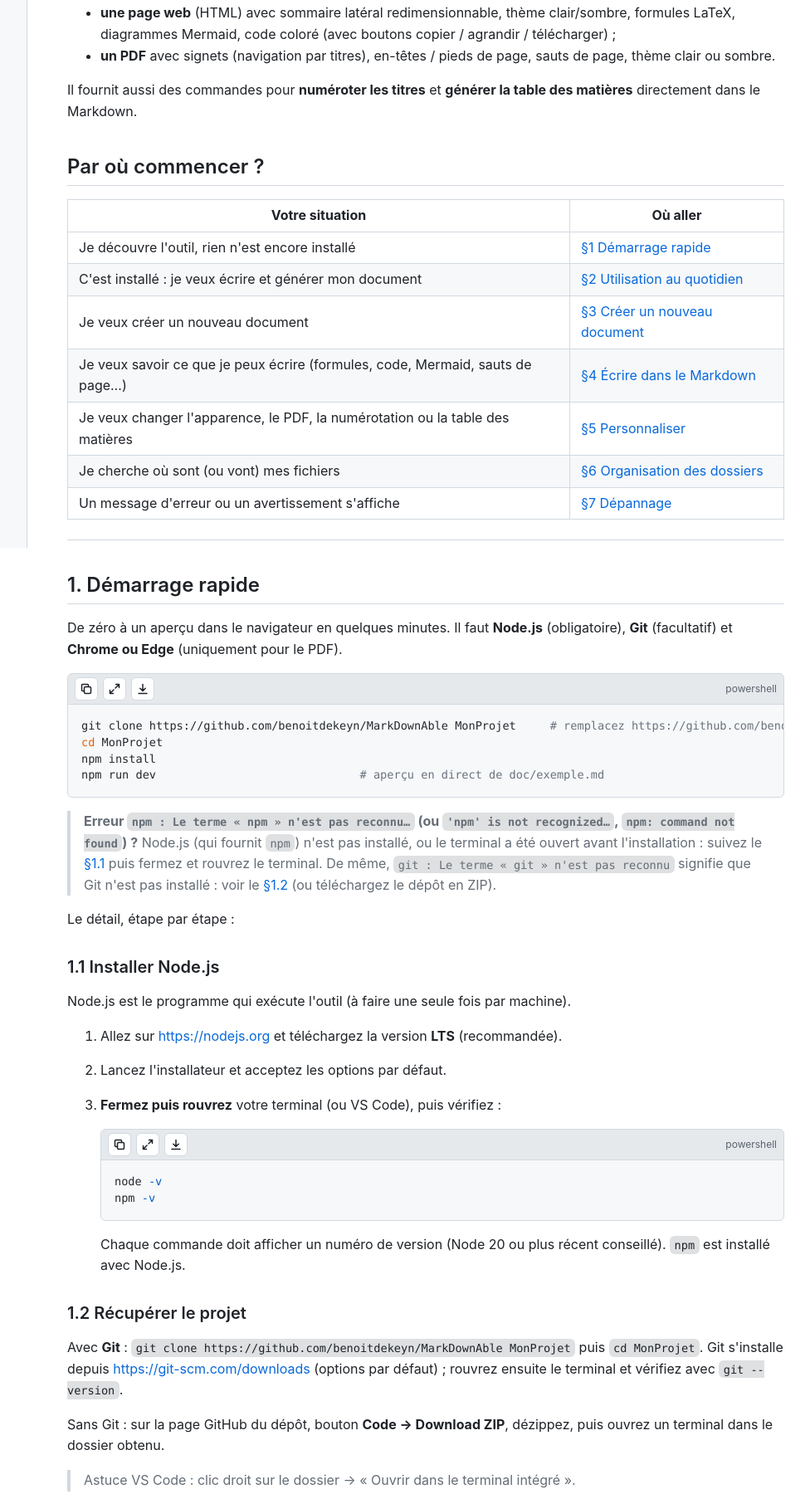
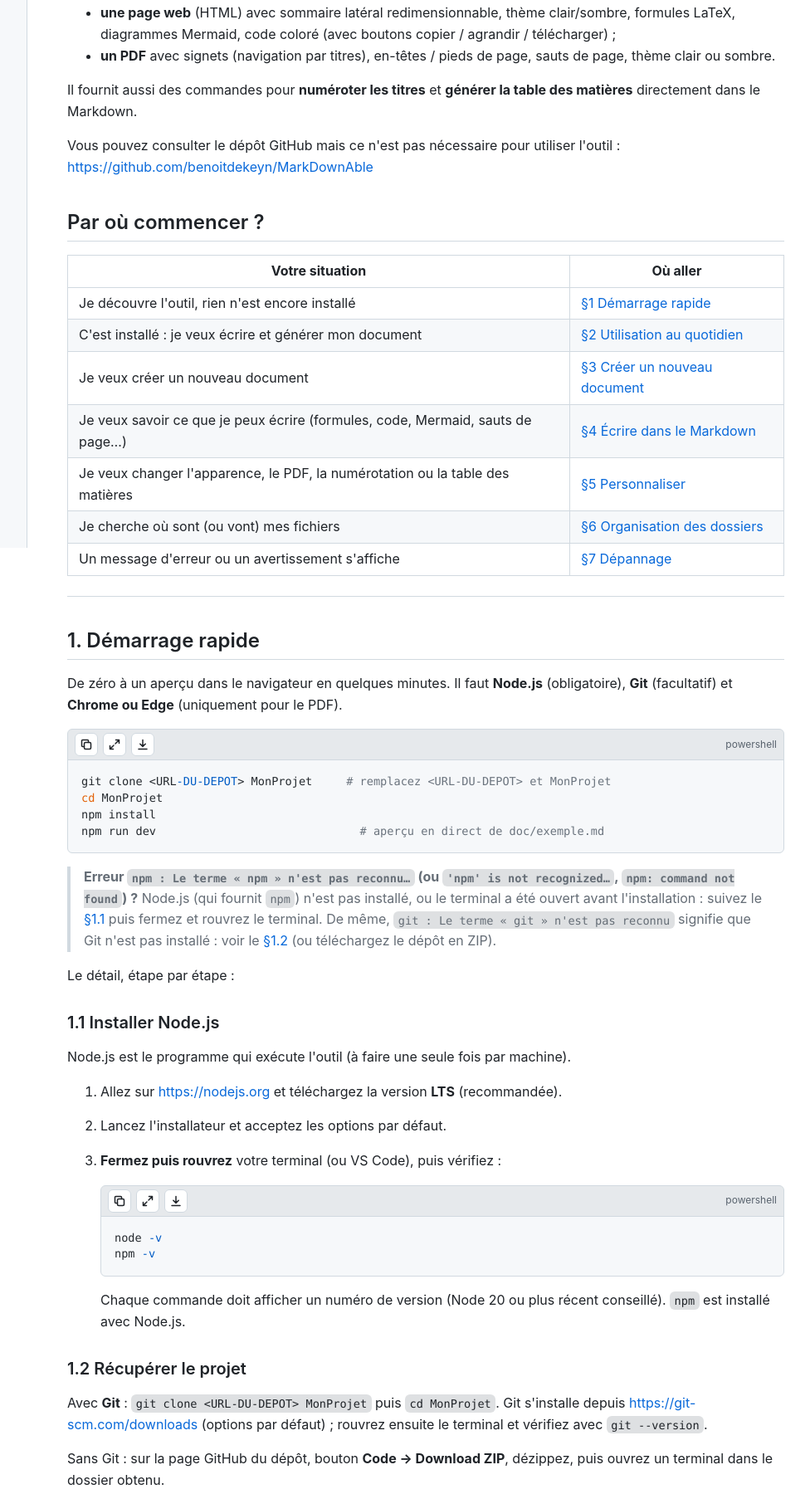
Before and after one commit to benoitdekeyn/MarkDownAble, a website: page README.html in a window 1280 px wide. Shown: the part 140-1940 px from the top of the page at 83% size, without its empty margins (287-1263 px from the left). Drawn offline with Linux system fonts and the light colour scheme.

Commit message:
update Readme

```diff
--- a/README.html
+++ b/README.html
@@ -323,6 +323,7 @@ li.task-item { list-style: none; }
 <li><strong>un PDF</strong> avec signets (navigation par titres), en-têtes / pieds de page, sauts de page, thème clair ou sombre.</li>
 </ul>
 <p>Il fournit aussi des commandes pour <strong>numéroter les titres</strong> et <strong>générer la table des matières</strong> directement dans le Markdown.</p>
+<p>Vous pouvez consulter le dépôt GitHub mais ce n'est pas nécessaire pour utiliser l'outil :   <a href="https://github.com/benoitdekeyn/MarkDownAble" target="_blank" rel="noopener noreferrer">https://github.com/benoitdekeyn/MarkDownAble</a></p>
 <h2 id="par-où-commencer-">Par où commencer ?<a class="anchor" href="#par-où-commencer-" aria-label="Lien vers cette section">#</a></h2>
 <table>
 <thead>
@@ -365,7 +366,7 @@ li.task-item { list-style: none; }
 <hr>
 <h2 id="1-démarrage-rapide">1. Démarrage rapide<a class="anchor" href="#1-démarrage-rapide" aria-label="Lien vers cette section">#</a></h2>
 <p>De zéro à un aperçu dans le navigateur en quelques minutes. Il faut <strong>Node.js</strong> (obligatoire), <strong>Git</strong> (facultatif) et <strong>Chrome ou Edge</strong> (uniquement pour le PDF).</p>
-<div class="code-block"><div class="code-frame" data-lang="powershell"><div class="code-bar"><div class="code-actions"><button class="copy-btn" type="button" title="Copier le code" aria-label="Copier le code"></button><button class="expand-btn" type="button" title="Agrandir le code" aria-label="Agrandir le code"></button><button class="download-btn" type="button" title="Télécharger le code" aria-label="Télécharger le code"></button></div><span class="code-lang">powershell</span></div><pre><code class="hljs language-powershell">git clone https://github.com/benoitdekeyn/MarkDownAble MonProjet     <span class="hljs-comment"># remplacez https://github.com/benoitdekeyn/MarkDownAble et MonProjet</span>
+<div class="code-block"><div class="code-frame" data-lang="powershell"><div class="code-bar"><div class="code-actions"><button class="copy-btn" type="button" title="Copier le code" aria-label="Copier le code"></button><button class="expand-btn" type="button" title="Agrandir le code" aria-label="Agrandir le code"></button><button class="download-btn" type="button" title="Télécharger le code" aria-label="Télécharger le code"></button></div><span class="code-lang">powershell</span></div><pre><code class="hljs language-powershell">git clone &lt;URL<span class="hljs-literal">-DU-DEPOT</span>&gt; MonProjet     <span class="hljs-comment"># remplacez &lt;URL-DU-DEPOT&gt; et MonProjet</span>
 <span class="hljs-built_in">cd</span> MonProjet
 npm install
 npm run dev                              <span class="hljs-comment"># aperçu en direct de doc/exemple.md</span>
@@ -392,7 +393,7 @@ npm <span class="hljs-literal">-v</span>
 </li>
 </ol>
 <h3 id="12-récupérer-le-projet">1.2 Récupérer le projet<a class="anchor" href="#12-récupérer-le-projet" aria-label="Lien vers cette section">#</a></h3>
-<p>Avec <strong>Git</strong> : <code>git clone https://github.com/benoitdekeyn/MarkDownAble MonProjet</code> puis <code>cd MonProjet</code>. Git s'installe depuis <a href="https://git-scm.com/downloads" target="_blank" rel="noopener noreferrer">https://git-scm.com/downloads</a> (options par défaut) ; rouvrez ensuite le terminal et vérifiez avec <code>git --version</code>.</p>
+<p>Avec <strong>Git</strong> : <code>git clone &lt;URL-DU-DEPOT&gt; MonProjet</code> puis <code>cd MonProjet</code>. Git s'installe depuis <a href="https://git-scm.com/downloads" target="_blank" rel="noopener noreferrer">https://git-scm.com/downloads</a> (options par défaut) ; rouvrez ensuite le terminal et vérifiez avec <code>git --version</code>.</p>
 <p>Sans Git : sur la page GitHub du dépôt, bouton <strong>Code → Download ZIP</strong>, dézippez, puis ouvrez un terminal dans le dossier obtenu.</p>
 <blockquote>
 <p>Astuce VS Code : clic droit sur le dossier → « Ouvrir dans le terminal intégré ».</p>
@@ -416,7 +417,7 @@ npm run dev <span class="hljs-literal">--</span> MonDoc
 <h3 id="16-pour-le-pdf--chrome-ou-edge">1.6 Pour le PDF : Chrome ou Edge<a class="anchor" href="#16-pour-le-pdf--chrome-ou-edge" aria-label="Lien vers cette section">#</a></h3>
 <p>L'export PDF utilise le navigateur déjà installé sur la machine (Google Chrome ou Microsoft Edge, détecté automatiquement). Rien à télécharger de plus ; si la détection échoue, indiquez son chemin avec <code>pdf.browser</code> (§5.6).</p>
 <h3 id="17-un-projet-à-vous-sans-lien-avec-ce-dépôt-facultatif">1.7 Un projet à vous, sans lien avec ce dépôt (facultatif)<a class="anchor" href="#17-un-projet-à-vous-sans-lien-avec-ce-dépôt-facultatif" aria-label="Lien vers cette section">#</a></h3>
-<p>Après le clone, supprimez le dossier <code>.git</code> (<code>Remove-Item -Recurse -Force .git</code> sous PowerShell) puis faites <code>git init</code>. Pour recevoir plus tard les améliorations de l'outil, gardez plutôt le dépôt d'origine comme remote (<code>git remote add outil https://github.com/benoitdekeyn/MarkDownAble</code> puis <code>git pull outil main</code>) et ne modifiez pas <code>scripts/</code>.</p>
+<p>Après le clone, supprimez le dossier <code>.git</code> (<code>Remove-Item -Recurse -Force .git</code> sous PowerShell) puis faites <code>git init</code>. Pour recevoir plus tard les améliorations de l'outil, gardez plutôt le dépôt d'origine comme remote (<code>git remote add outil &lt;URL&gt;</code> puis <code>git pull outil main</code>) et ne modifiez pas <code>scripts/</code>.</p>
 <hr>
 <h2 id="2-utilisation-au-quotidien">2. Utilisation au quotidien<a class="anchor" href="#2-utilisation-au-quotidien" aria-label="Lien vers cette section">#</a></h2>
 <p>Toutes les commandes se lancent depuis le terminal, dans ce dossier.</p>
@@ -605,7 +606,7 @@ graph TD
 <span class="hljs-punctuation">}</span>
 </code></pre></div></div>
 <blockquote>
-<p>Le fichier <a href="doc/exemple.jsonc">doc/exemple.jsonc</a> est un exemple complet et commenté. <code>npm run init</code> génère le même type de fichier (§3).</p>
+<p>Le fichier <a href="https://github.com/benoitdekeyn/MarkDownAble/blob/main/doc/exemple.jsonc" target="_blank" rel="noopener noreferrer">doc/exemple.jsonc</a> est un exemple complet et commenté. <code>npm run init</code> génère le même type de fichier (§3).</p>
 </blockquote>
 <h3 id="52-général--fichiers-de-sortie-titre-icône-thème">5.2 Général : fichiers de sortie, titre, icône, thème<a class="anchor" href="#52-général--fichiers-de-sortie-titre-icône-thème" aria-label="Lien vers cette section">#</a></h3>
 <table>
```
Also changed, not shown: README.md, 1 other file.
